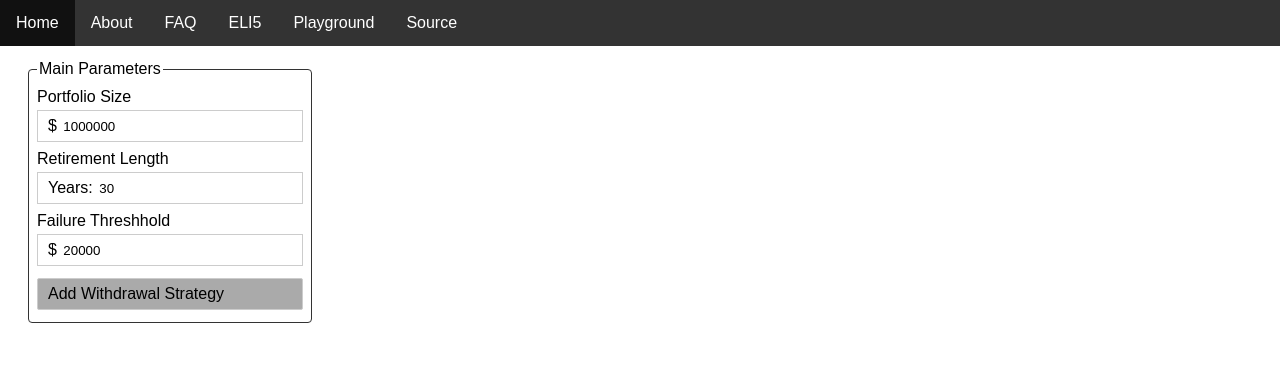
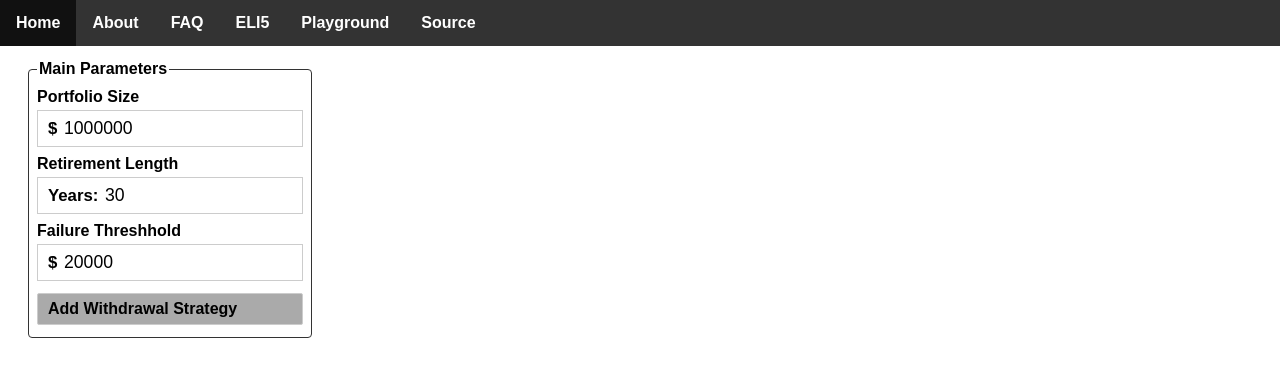
Before and after one commit to gasserma/dwr, a Flask app: page / in a window 1280 px wide. Shown: the top 377 px of the page. Run offline with Flask 2, Linux system fonts and the light colour scheme; some libraries are stand-ins or nearby versions.

Commit message:
Deuglifying.

```diff
--- a/static/content/site.css
+++ b/static/content/site.css
@@ -1,5 +1,6 @@
 html * {
     font-family: Arial;
+    font-weight: bold;
 }
 
 body {
@@ -139,15 +140,23 @@ table, th, td {
    border: 1px solid black;
 }
 
-/*input[type=text], select {
-    width: 100%;
-    padding: 6px 10px;
-    margin: 4px 0;
-    display: inline-block;
-    border: 1px solid #ccc;
-    border-radius: px;
-    box-sizing: border-box;
-}*/
+label {
+    -webkit-touch-callout: none;
+    -webkit-user-select: none;
+    -khtml-user-select: none;
+    -moz-user-select: none;
+    -ms-user-select: none;
+    user-select: none;
+}
+
+legend {
+    -webkit-touch-callout: none;
+    -webkit-user-select: none;
+    -khtml-user-select: none;
+    -moz-user-select: none;
+    -ms-user-select: none;
+    user-select: none;
+}
 
 label[type=submit], select {
     width: 100%;
@@ -176,14 +185,17 @@ label[type=submit], select {
     box-sizing: border-box;
     white-space: nowrap;
     overflow: hidden;
+    font-size: 105%;
 }
 .inputspan input {
     border: 0;
     display: inline-block;
     width: 95%;
+    font-size: 105%;
+    font-weight: normal;
 }
 
 /* indicating a clear lack of understanding of css... */
 input[name=retirement_length] {
-    width: 80%
+    width: 79%
 }
```
